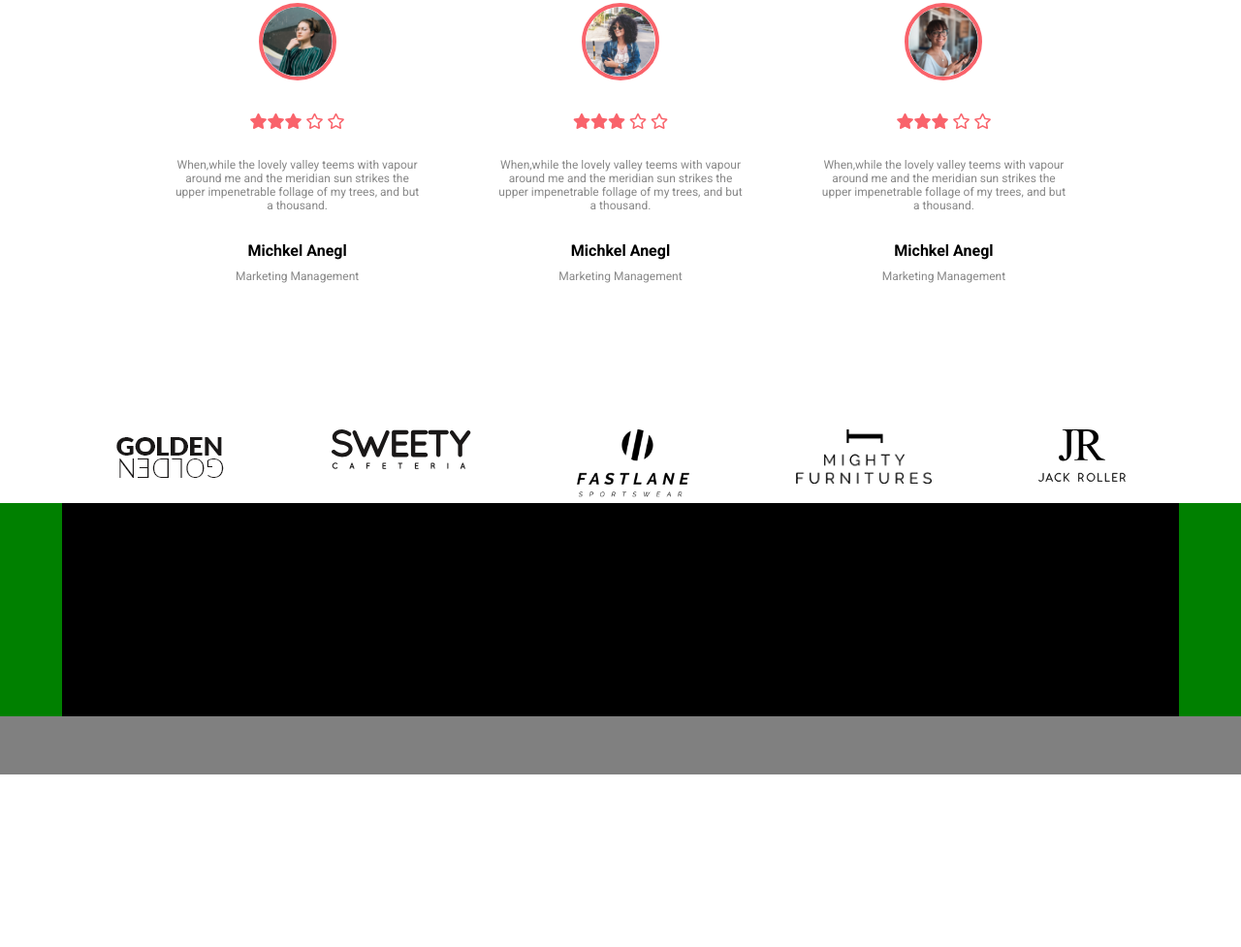
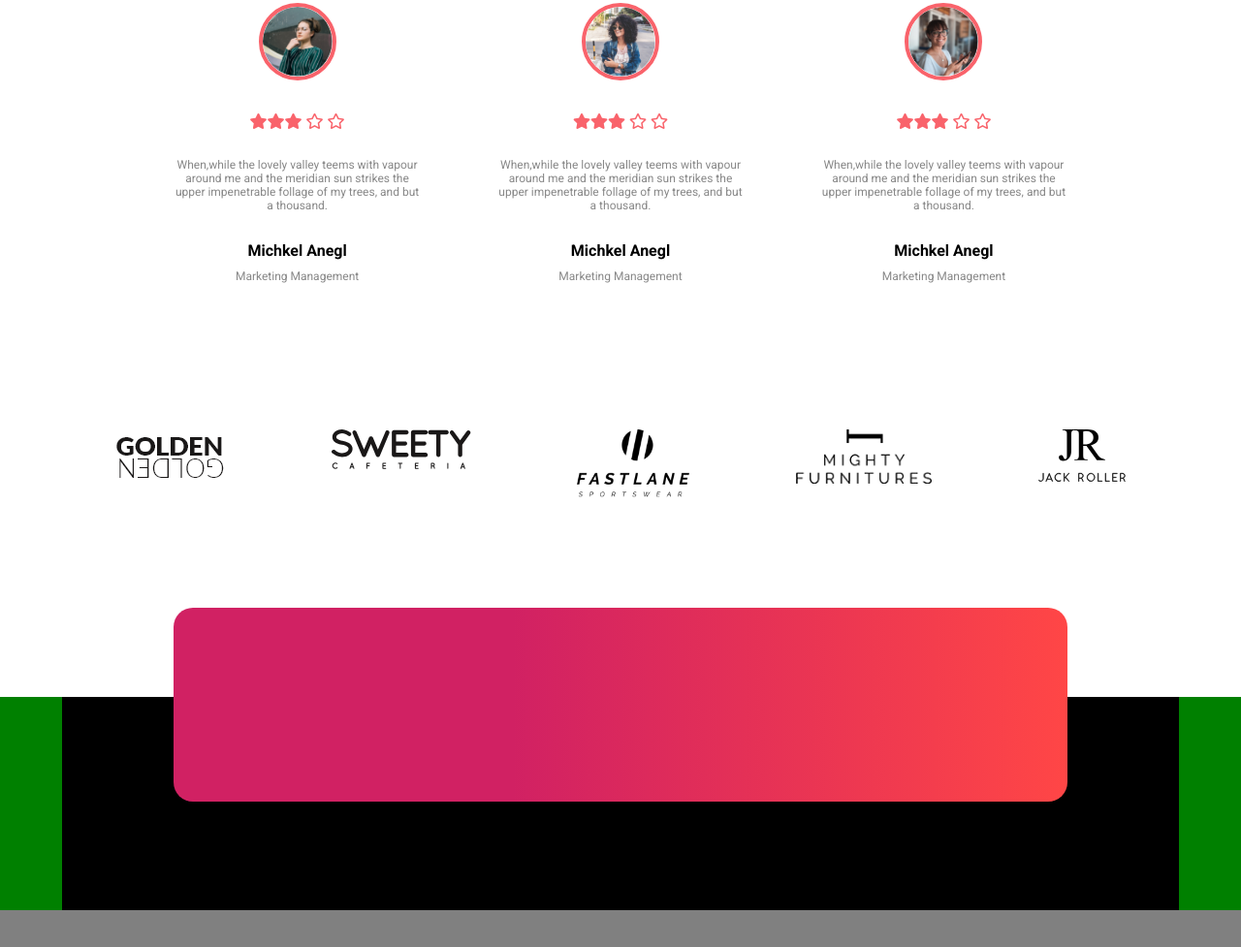
Before and after one commit to marcocaffarelli/proj-html-vuejs, a plain HTML site: page index.html in a window 1280 px wide. Shown: the part 4031-5008 px from the top of the page at 97% size. Before the commit the page ends 4830 px from the top, so only its background shows below. Drawn offline with nearby package versions, Linux system fonts and the light colour scheme.

Commit message:
Creato il container per l'imput section blog e testimonial
Creato il container per l'imput section blog e testimonial

```diff
--- a/assets/css/style.css
+++ b/assets/css/style.css
@@ -309,7 +309,7 @@ font-size: 13px;
 /* blog e testimonial */
 .blog_testimonial{
     background-color: white;
-    height: 1600px;
+    height: 1800px;
     padding-top: 250px;
     text-align: center;
     color: black;
@@ -410,6 +410,15 @@ font-size: 13px;
     margin-top: 150px;
     justify-content: space-around;
 }
+.blog_testimonial .input_container{
+    height: 200px;
+    width: 80%;
+    margin: auto;
+    background: linear-gradient(270deg, rgba(255,70,70,1) 0%, rgba(209,33,99,1) 62%);
+    border-radius: 20px;
+    position: relative;
+    top: 110px;
+}
 /********** FOOTER **********/
 footer{
     background-color: green;
--- a/index.html
+++ b/index.html
@@ -227,6 +227,10 @@
                         </li>
                     </ul>
                     <!-- /loghi -->
+
+                    <div class="input_container">
+
+                    </div>
                 </section>
                 <!-- /blog e testimonial-->
             </main>
```
